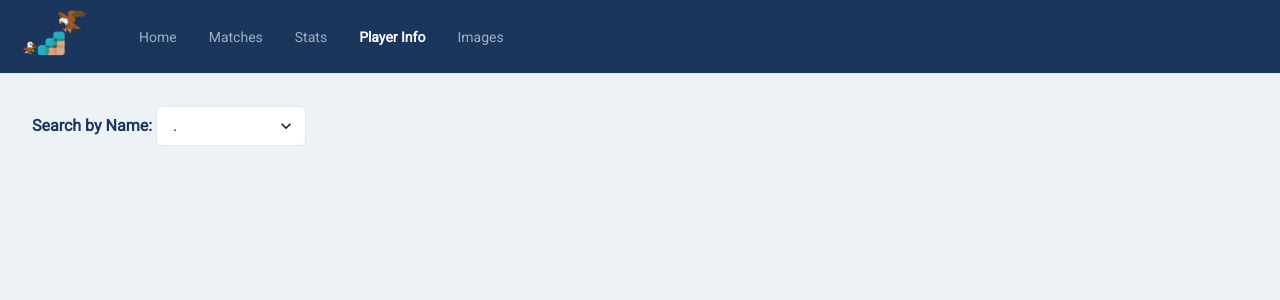
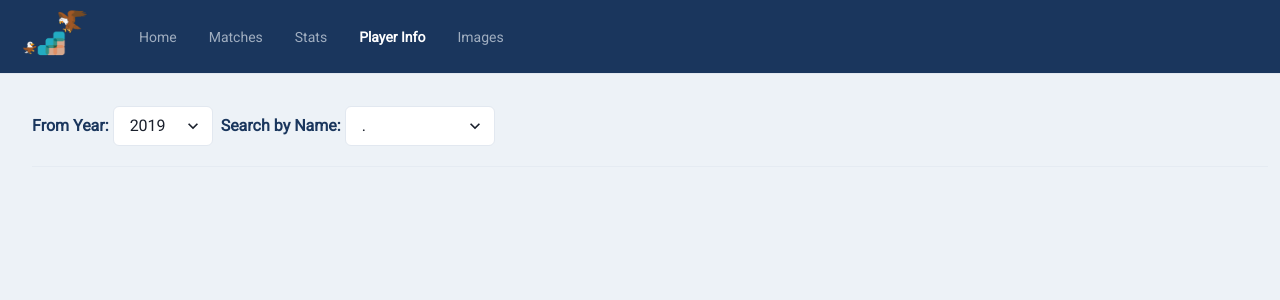
Before and after one commit to tilak-puli/step-cric-records, a Next.js app in the folder ui/: page /playerInfo in a window 1280 px wide. Shown: the top 300 px of the page. Built offline with nearby package versions, Linux system fonts and the light colour scheme; a web font is replaced by a local one.

Commit message:
Add year filter to player info

```diff
--- a/ui/components/filters.tsx
+++ b/ui/components/filters.tsx
@@ -1,5 +1,5 @@
 import { useContext, useEffect } from "react";
-import { GlobalContext, START_YEAR } from "../state/GlobalContext";
+import { Filter, GlobalContext, START_YEAR } from "../state/GlobalContext";
 import {
   Container,
   Flex,
@@ -11,6 +11,27 @@ import {
 import _ from "underscore";
 import { Select as MultiSelect } from "chakra-react-select";
 
+export function FromYearFilter(props: { fromYear: Filter }) {
+  return (
+    <Flex align="center" gap="1">
+      <Heading size="sm">From Year: </Heading>
+      <Select
+        value={props.fromYear.value}
+        onChange={(e) => props.fromYear.set(e.target.value)}
+        width={100}
+        size="md"
+        bg={"white"}
+      >
+        {_.times(new Date().getFullYear() - START_YEAR + 1, (n) => (
+          <option key={n} value={n + START_YEAR}>
+            {n + START_YEAR}
+          </option>
+        ))}
+      </Select>
+    </Flex>
+  );
+}
+
 export function Filters() {
   const { filters, matches } = useContext(GlobalContext);
   const allTags = Array.from(new Set(matches.flatMap((m) => m.extraData.tags)));
@@ -21,22 +42,7 @@ export function Filters() {
 
   return (
     <Wrap gap="10">
-      <Flex align="center" gap="1">
-        <Heading size="sm">From Year: </Heading>
-        <Select
-          value={filters.fromYear.value}
-          onChange={(e) => filters.fromYear.set(e.target.value)}
-          width={100}
-          size="md"
-          bg={"white"}
-        >
-          {_.times(new Date().getFullYear() - START_YEAR + 1, (n) => (
-            <option key={n} value={n + START_YEAR}>
-              {n + START_YEAR}
-            </option>
-          ))}
-        </Select>
-      </Flex>
+      <FromYearFilter fromYear={filters.fromYear} />
       <Flex align="center" gap="1" w={400}>
         <Heading size="sm">Tags: </Heading>
         <Container>
--- a/ui/components/playerInfo/playerNameSelector.tsx
+++ b/ui/components/playerInfo/playerNameSelector.tsx
@@ -7,7 +7,7 @@ export function PlayerNameSelector(props: {
   playerNames: string[];
 }) {
   return (
-    <Flex align="center" gap="1" marginBottom={5}>
+    <Flex align="center" gap="1">
       <Heading size="sm">Search by Name: </Heading>
       <Select
         value={props.value}
--- a/ui/pages/playerInfo/index.tsx
+++ b/ui/pages/playerInfo/index.tsx
@@ -1,5 +1,5 @@
-import { Box, Heading, Wrap } from "@chakra-ui/react";
-import { GlobalContext } from "../../state/GlobalContext";
+import { Box, Divider, Flex, Heading, Wrap } from "@chakra-ui/react";
+import { Filter, GlobalContext, START_YEAR } from "../../state/GlobalContext";
 import { useContext, useEffect, useState } from "react";
 import { CustomBox } from "../../components/HigherOrder/CustomBox";
 import { SimpleTable } from "../../components/SimpleTable";
@@ -10,8 +10,15 @@ import { PlayerBasicInfo } from "../../components/playerInfo/playerBasicInfo";
 import { PlayerNameSelector } from "../../components/playerInfo/playerNameSelector";
 import {
   getBattingInfo,
-  getBowlingInfo
+  getBowlingInfo,
 } from "../../components/playerInfo/calcCareerRecords";
+import {
+  BattingStats,
+  BowlingStats,
+  Partnership,
+  PlayerStats,
+} from "../../types/stats";
+import { FromYearFilter } from "../../components/filters";
 
 const battingColumns = [
   { field: "b", headerName: "Batting", width: 10 },
@@ -20,7 +27,7 @@ const battingColumns = [
   { field: "sr", headerName: "Strike Rate", width: 10 },
   { field: "avg", headerName: "Average", width: 10 },
   { field: "matchesBatted", headerName: "Matches Batted", width: 10 },
-  { field: "topFigures", headerName: "Top Scores", width: 10 }
+  { field: "topFigures", headerName: "Top Scores", width: 10 },
 ];
 
 const bowlingColumns = [
@@ -30,17 +37,13 @@ const bowlingColumns = [
   { field: "economy", headerName: "Economy", width: 10 },
   { field: "average", headerName: "Average", width: 10 },
   { field: "matchesBowled", headerName: "Matches Bowled", width: 10 },
-  { field: "topFigures", headerName: "Top Scores", width: 10 }
+  { field: "topFigures", headerName: "Top Scores", width: 10 },
 ];
 
 function getBattingInfoRow(battingInfo) {
   const battingRow = { ...battingInfo };
 
-  battingRow.topFigures = (
-    <Wrap maxW={"100%"}>
-      {battingRow?.topFigures}
-    </Wrap>
-  );
+  battingRow.topFigures = <Wrap maxW={"100%"}>{battingRow?.topFigures}</Wrap>;
 
   return battingRow;
 }
@@ -48,18 +51,49 @@ function getBattingInfoRow(battingInfo) {
 function getBowlingInfoRow(bowlingInfo) {
   const bowlingRow = { ...bowlingInfo };
 
-  bowlingRow.topFigures = (
-    <Wrap>
-      {bowlingInfo?.topFigures}
-    </Wrap>
-  );
+  bowlingRow.topFigures = <Wrap>{bowlingInfo?.topFigures}</Wrap>;
 
   return bowlingRow;
 }
 
+function PlayerInfoFilters(props: {
+  value: string;
+  onPlayerNameChange: (playerName) => void;
+  fromYear: Filter;
+  stats: {
+    batting: BattingStats;
+    bowling: BowlingStats;
+    partnerships: Partnership[];
+    playerStats: { [p: string]: PlayerStats };
+    total?: {
+      runsScored: number;
+      wicketsTaken: number;
+      foursHit: number;
+      sixesHit: number;
+      highestMatchScore: number;
+    };
+  };
+}) {
+  return (
+    <Wrap gap="10">
+      <Flex align="center">
+        <FromYearFilter fromYear={props.fromYear} />
+      </Flex>
+
+      <Flex align="center">
+        <PlayerNameSelector
+          value={props.value}
+          onChange={props.onPlayerNameChange}
+          playerNames={Object.keys(props.stats.playerStats)}
+        />
+      </Flex>
+    </Wrap>
+  );
+}
+
 const PlayerInfoHome = () => {
   const [playerName, setPlayerName] = useState("");
-  const { stats } = useContext(GlobalContext);
+  const { stats, filters } = useContext(GlobalContext);
   const playerStats = stats.playerStats[playerName];
   const battingInfo = getBattingInfo(stats.batting[playerName]);
   const bowlingInfo = getBowlingInfo(stats.bowling[playerName]);
@@ -76,17 +110,17 @@ const PlayerInfoHome = () => {
 
   return (
     <Wrap spacing={5} direction={"column"} p={["1em", "2em"]}>
-      <Box>
-        <PlayerNameSelector
+      <PlayerInfoFilters
         value={playerName}
-          onChange={(playerName) => {
+        onPlayerNameChange={(playerName) => {
           setPlayerName(playerName);
           router.query.playerName = playerName;
           router.push(router);
         }}
-          playerNames={Object.keys(stats.playerStats)}
+        stats={stats}
+        fromYear={filters.fromYear}
       />
-      </Box>
+      <Divider />
 
       {playerStats && (
         <>
--- a/ui/state/GlobalContext.tsx
+++ b/ui/state/GlobalContext.tsx
@@ -14,7 +14,7 @@ import { useRouter } from "next/router";
 
 export let MATCHES_DATA: Match[] = [];
 
-interface Filter {
+export interface Filter {
   value: any;
   set: Function;
 }
```
Lines whose indentation alone changed are shown as unchanged.
